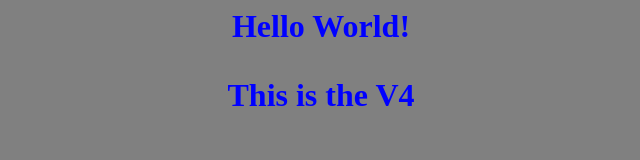
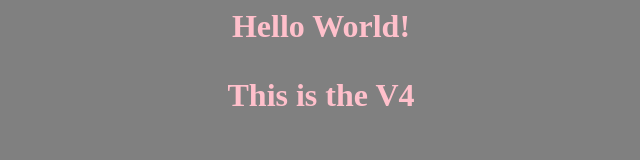
Before and after one commit to ozgurozturknet/hello-world, a plain HTML site: page index.html in a window 1280 px wide. Shown: the whole page, without its empty margins (319-959 px from the left). Drawn offline with Linux system fonts and the light colour scheme.

Commit message:
Update index.html
Update index.html

```diff
--- a/index.html
+++ b/index.html
@@ -2,7 +2,7 @@
 <body style="background-color:gray">
 
 <center>
-  <h1 style="color:blue">
+  <h1 style="color:pink">
     Hello World!
   <p>
     This is the V4
```
